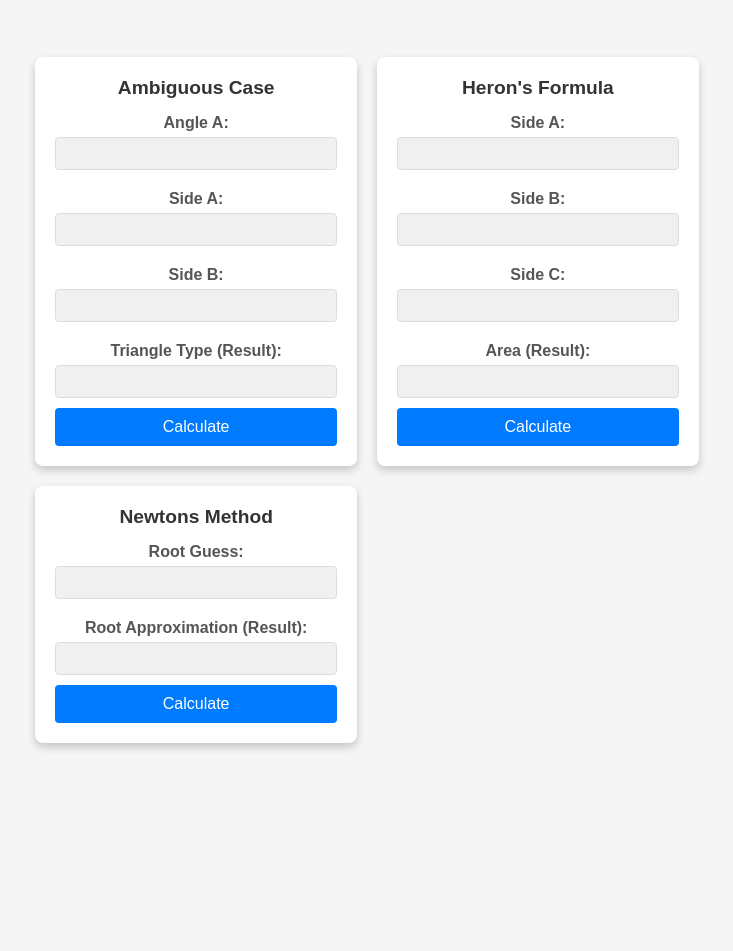
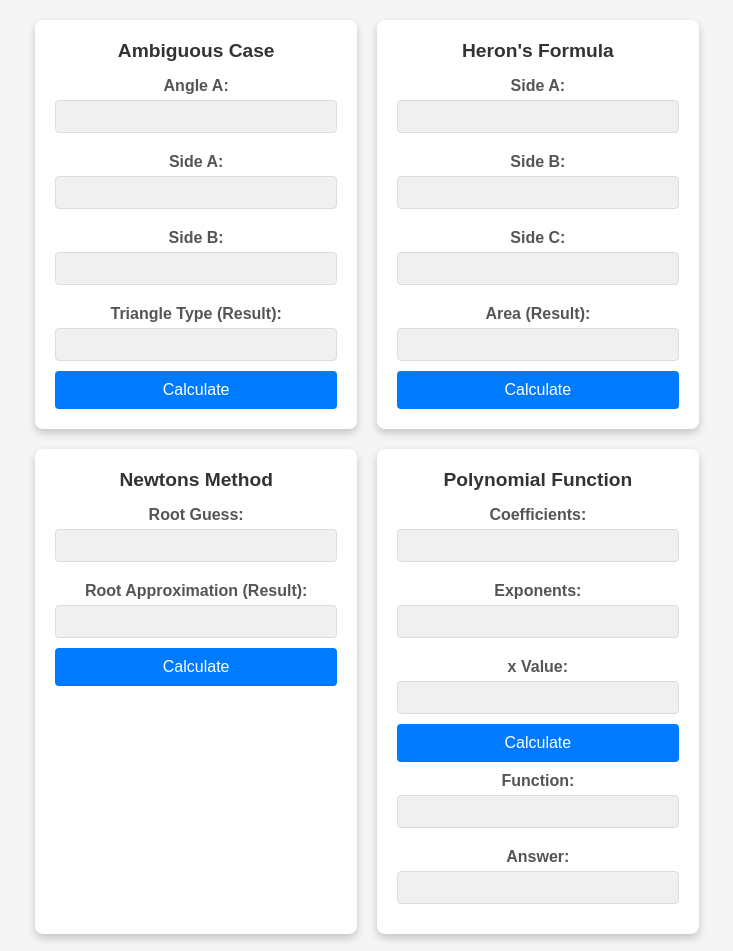
Before and after one commit to chy7u/Assignment-Four, a React (Vite) app: page / in a window 1280 px wide. Shown: the top 951 px of the page, without its empty margins (273-1006 px from the left). Before the commit the page ends 800 px from the top, so only its background shows below. Built offline with nearby package versions, Linux system fonts and the light colour scheme.

Commit message:
Finished Polynomial.

```diff
--- a/src/App.jsx
+++ b/src/App.jsx
@@ -2,6 +2,7 @@ import './App.css';
 import HeronsFormula from './components/HeronsFormula';
 import AmbiguousCase from './components/AmbiguousCase';
 import NewtonsMethod from './components/Newtons';
+import Polynomial from './components/Polynomial';
 
 function App() {
 
@@ -16,6 +17,9 @@ function App() {
       <div class="card">
         <NewtonsMethod/>
       </div>
+      <div class="card">
+        <Polynomial/>
+      </div>
     </div>
 
   )
--- a/src/components/Polynomial.jsx
+++ b/src/components/Polynomial.jsx
@@ -1,2 +1,72 @@
 import './Polynomial.css';
 import { useState } from 'react';
+
+function Polynomial() {
+    const [strCo, setCo] = useState('');
+    const [strEx, setEx] = useState('');
+    const [x, setX] = useState('');
+    const [func, setFunction] = useState('');
+    const [answer, setAnswer] = useState('');
+
+    function polynomial(e) {
+        e.preventDefault();
+        const coefficients = strCo.split(" ");
+        const exponents = strEx.split(" ");
+        const arrayco = [];
+        const arrayex = [];
+
+        let answer1 = "";
+        let answer2 = 0;
+
+        for (let i=0; i<coefficients.length; i++) {
+            arrayco[i] = Number(coefficients[i]);
+            arrayex[i] = Number(exponents[i]);
+        }
+
+        for (let i=0; i<arrayco.length; i++) {
+            var co = arrayco[i];
+            var ex = arrayex[i];
+            if (i !== 0) {
+                if (co > 0) answer1 += " + ";
+                else if (co < 0) answer1 += " - ";
+            }
+            if (co !== 0) {
+                if (co !== 1 && co !== -1) {
+                    answer1 += Math.abs(co);
+                }
+
+                if (ex > 0) {
+                    answer1 += "x";
+                    if (ex > 1) answer1 += "^" + ex;
+                }
+            }
+
+            answer2 += ((x ** ex) * co);
+        }
+        setFunction(answer1);
+        setAnswer(answer2.toString());
+    }
+
+    return (
+        <form onSubmit={(e) => polynomial(e)}>
+                <h3>Polynomial Function</h3>
+                <label>Coefficients:</label>
+                <input type="text" value={strCo} onChange={(event) => {setCo(event.target.value) }} required />
+
+                <label>Exponents:</label>
+                <input type="text" value={strEx} onChange={(event) => {setEx(event.target.value) }} required/>
+
+                <label>x Value:</label>
+                <input type="number" value={x} onChange={(e) => setX(Number(e.target.value))} required/>
+
+                <button type="submit" >Calculate</button>
+
+                <label>Function: </label>
+                <input type='text' value={func} readOnly />
+                <label>Answer: </label>
+                <input type="text" value={answer} readOnly />
+        </form>
+    )
+}
+
+export default Polynomial;
```
